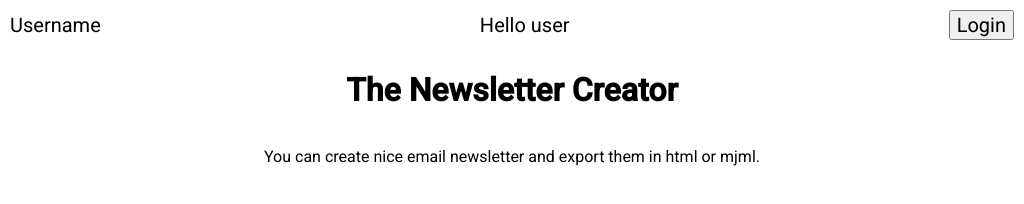
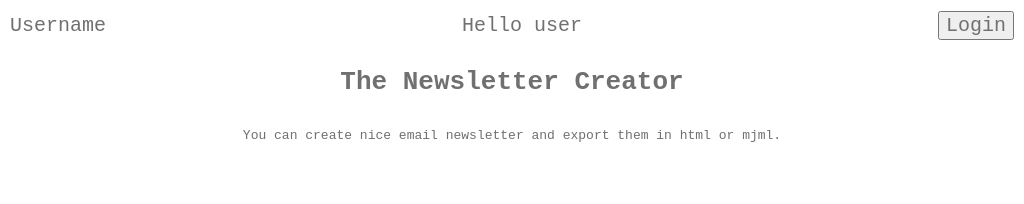
Before and after one commit to RagnaCron/Newsletter-Creator, an Electron app: page src/html/index.html in a window 1024 px wide. Drawn offline with Linux system fonts and the light colour scheme.

Commit message:
some changes

```diff
--- a/src/css/main.css
+++ b/src/css/main.css
@@ -2,8 +2,8 @@
 
 body {
 	/*background: #262626;*/
-	/*color: #fff;*/
-	font-family: Roboto, monospace;
+	color: #707070;
+	font-family: monospace;
 	margin: 0;
 }
 
@@ -34,8 +34,9 @@ nav {
 
 button {
 	cursor: pointer;
-	font-family: inherit;
+	font-family: monospace;
 	font-size: 20px;
+	color: #707070;
     /*border: none;*/
     /*text-align: center;*/
     /*border-radius: 8px;*/
@@ -48,9 +49,10 @@ main {
 	display: flex;
 	flex-direction: column;
 	align-items: center;
+	font-family: inherit;
 }
 
-main.main-content {
+.main-content {
 	height: 100%;
 }
 
@@ -59,6 +61,6 @@ div {
 	flex-direction: inherit;
 }
 
-div.center-content {
+.center-content {
 	text-align: center;
 }
```
